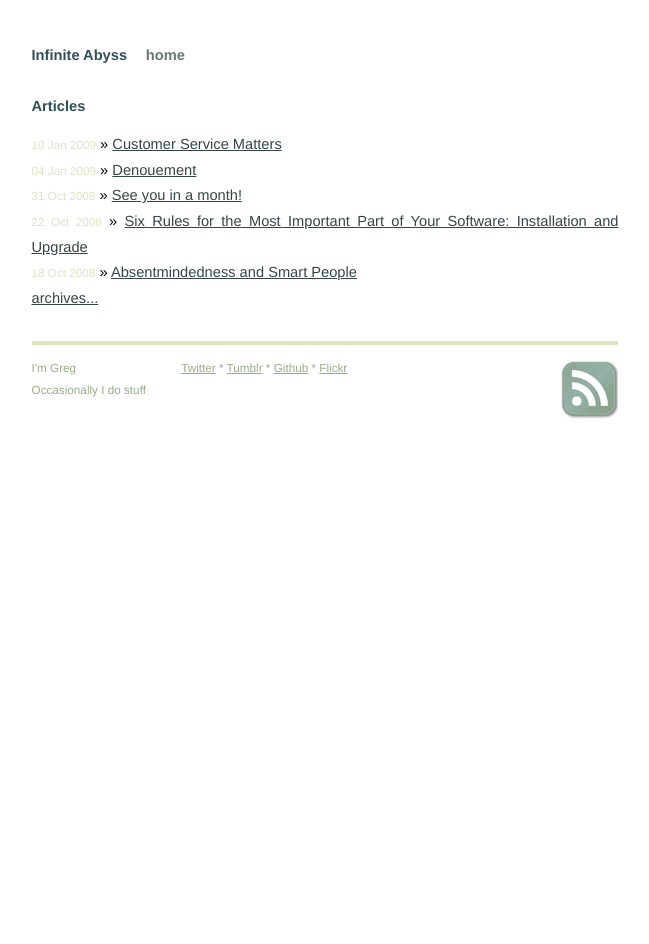
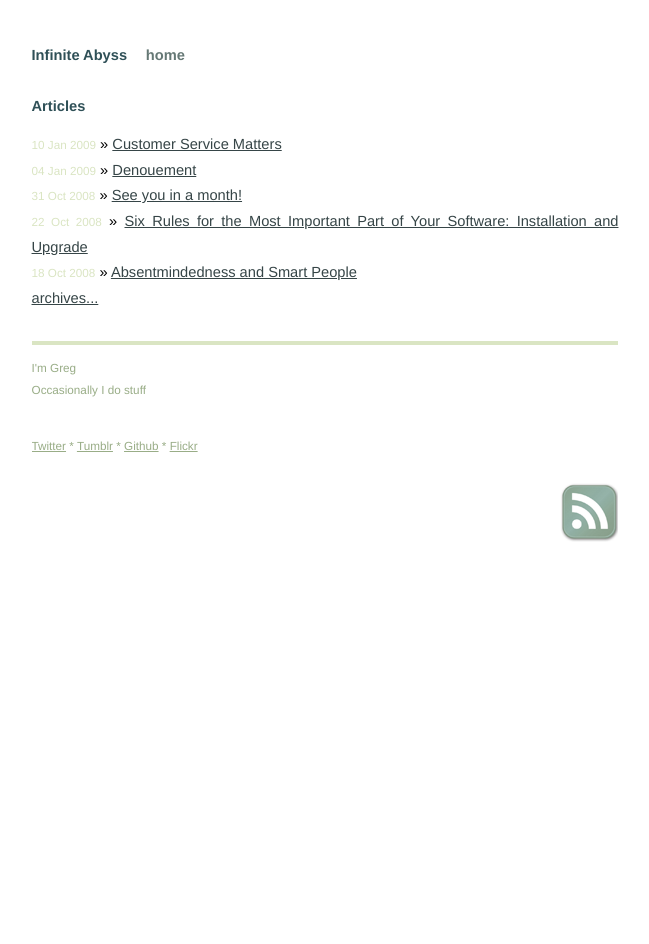
Before and after one commit to mhyrr/mhyrr.github.com, a Jekyll site: the page built from index.html, in a window 1280 px wide. Shown: the whole page, without its empty margins (315-964 px from the left). Built offline with Jekyll 4.4.1, drawn with Linux system fonts in a browser that asks for light colours.

Commit message:
format contact

```diff
--- a/_layouts/default.html
+++ b/_layouts/default.html
@@ -33,6 +33,7 @@
     </div>
     <div class="contact">
       <p>
+		<br />
         <a href="http://twitter.com/mhyrr/">Twitter</a>  *
 		<a href="http://mhyrr.tumblr.com/">Tumblr</a>  *
         <a href="http://github.com/mhyrr/">Github</a>  *
--- a/css/screen.css
+++ b/css/screen.css
@@ -125,7 +125,7 @@
   }
 
     .site .footer .contact {
-      float: left;
+      float: center;
       margin-right: 3em;
     }
 
```
